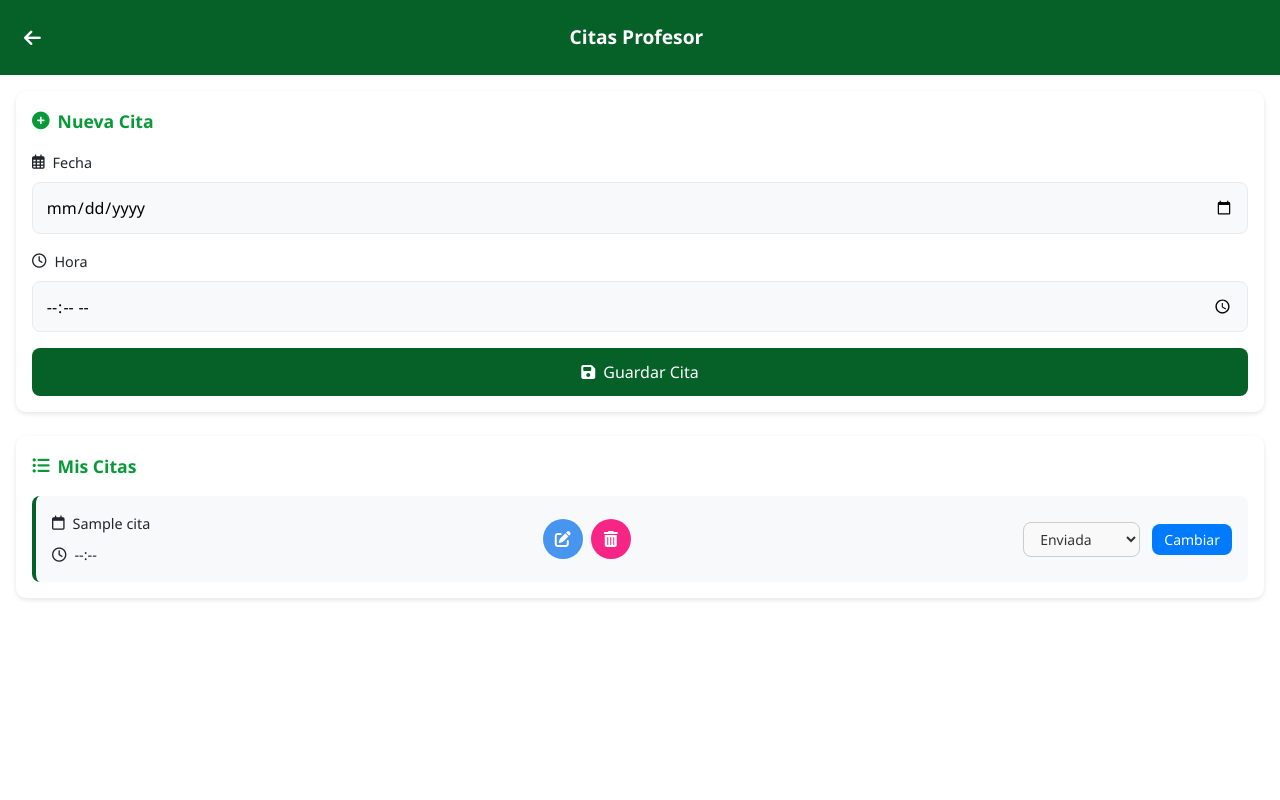
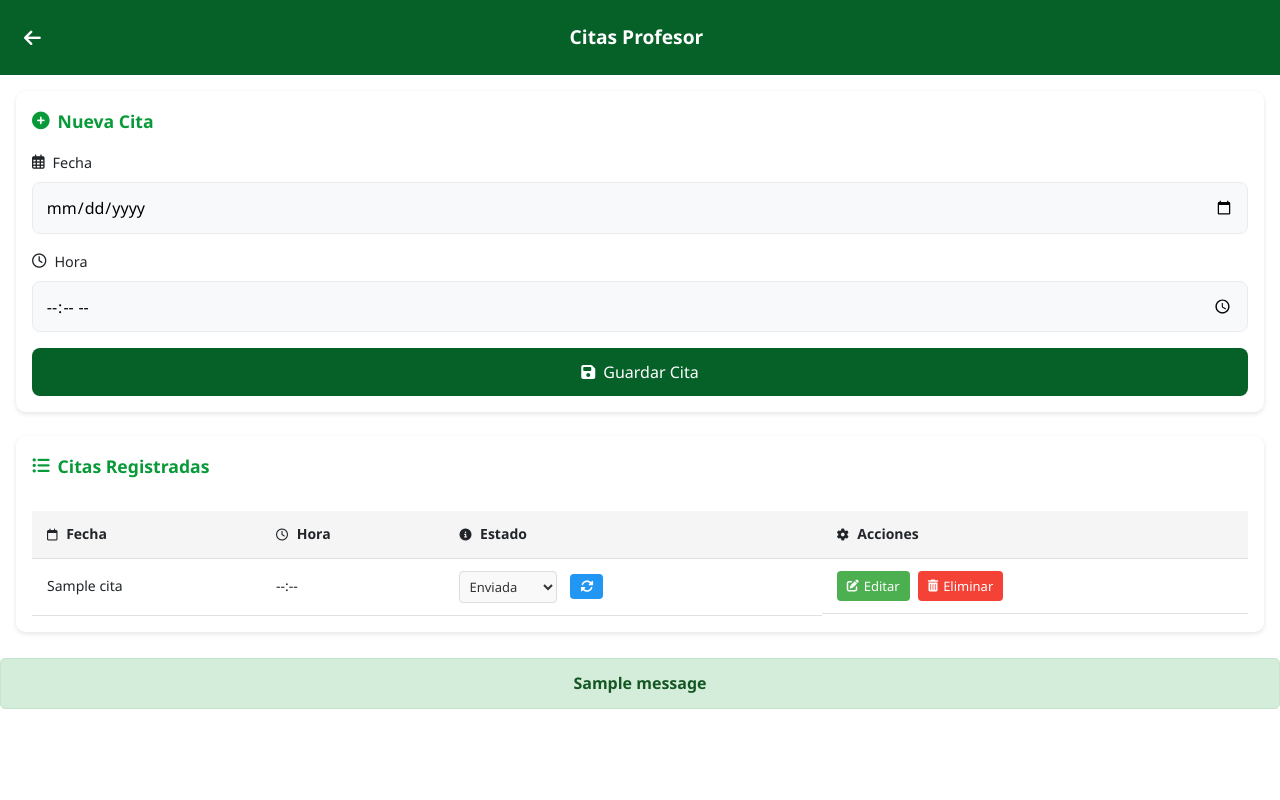
Before and after one commit to Miguel8817/PsicologiaPomaray, a Flask app: template templates/Gestion_admin_profesor.html in a window 1280 px wide. Run offline with Flask 3, Linux system fonts and the light colour scheme; the template is opened without the code that fills it: most values are stand-ins (such as "Sample title", 1, 10 or a date in 2020); one stand-in notice (Sample message) is shown; some libraries are stand-ins or nearby versions.

Commit message:
Add files via upload

```diff
--- a/app.py
+++ b/app.py
@@ -302,7 +302,7 @@ def editar_admin(id):
     return redirect(url_for('gestion_admin'))
 
 
-# -------------------- Admin profesor --------------------
+
 
 # -------------------- Admin profesor --------------------
 
--- a/templates/GestionCitas.html
+++ b/templates/GestionCitas.html
@@ -46,8 +46,8 @@
                             <tr>
                                 <th><i class="far fa-calendar table-icon"></i> Fecha</th>
                                 <th><i class="far fa-clock table-icon"></i> Hora</th>
+                                <th>Estado de la cita</th>
                                 <th>Acciones</th>
-                                <th>Estado</th>
                             </tr>
                         </thead>
                         <tbody>
--- a/templates/Gestion_admin_profesor.html
+++ b/templates/Gestion_admin_profesor.html
@@ -5,7 +5,95 @@
     <meta name="viewport" content="width=device-width, initial-scale=1.0">
     <title>Gestión de Citas Profesor</title>
     <link rel="stylesheet" href="https://cdnjs.cloudflare.com/ajax/libs/font-awesome/6.4.0/css/all.min.css">
-    <link rel="stylesheet" href="/static/css/Gestion_admin_profesor.css">
+    <link rel="stylesheet" href="/static/css/GestionAdmin.css">
+    <style>
+        /* Estilos adicionales para la tabla */
+        .appointments-table {
+            width: 100%;
+            border-collapse: collapse;
+            margin-top: 15px;
+            font-size: 14px;
+        }
+
+        .appointments-table th, .appointments-table td {
+            padding: 12px 15px;
+            text-align: left;
+            border-bottom: 1px solid #e0e0e0;
+            vertical-align: middle;
+        }
+
+        .appointments-table th {
+            background-color: #f5f5f5;
+            font-weight: 600;
+            position: sticky;
+            top: 0;
+        }
+
+        .appointments-table tr:hover {
+            background-color: #f9f9f9;
+        }
+
+        .table-actions {
+            display: flex;
+            gap: 8px;
+            flex-wrap: wrap;
+        }
+
+        .btn-table {
+            padding: 6px 10px;
+            border: none;
+            border-radius: 4px;
+            cursor: pointer;
+            font-size: 13px;
+            display: inline-flex;
+            align-items: center;
+            justify-content: center;
+        }
+
+        .btn-edit-table {
+            background-color: #4CAF50;
+            color: white;
+        }
+
+        .btn-delete-table {
+            background-color: #f44336;
+            color: white;
+        }
+
+        .btn-status-table {
+            background-color: #2196F3;
+            color: white;
+        }
+
+        .table-icon {
+            margin-right: 5px;
+            font-size: 12px;
+        }
+
+        .status-select {
+            padding: 5px;
+            border-radius: 4px;
+            border: 1px solid #ddd;
+            font-size: 13px;
+        }
+
+        .status-form {
+            display: flex;
+            gap: 5px;
+            align-items: center;
+        }
+
+        @media (max-width: 768px) {
+            .appointments-table {
+                display: block;
+                overflow-x: auto;
+            }
+
+            .appointments-table td {
+                min-width: 120px;
+            }
+        }
+    </style>
 </head>
 <body>
     <div class="mobile-container">
@@ -36,40 +124,48 @@
             </section>
 
             <section class="appointments-list">
-                <h2><i class="fas fa-list-ul"></i> Mis Citas</h2>
+                <h2><i class="fas fa-list-ul"></i> Citas Registradas</h2>
                 <div class="appointments-container">
-                    {% for cita in psicologo %}
-                    <div class="appointment-card">
-                        <div class="appointment-info">
-                            <div class="appointment-date">
-                                <i class="far fa-calendar"></i>
-                                <span>{{ cita.1 }}</span>
-                            </div>
-                            <div class="appointment-time">
-                                <i class="far fa-clock"></i>
-                                <span>{{ cita.2 if cita.2 else '--:--' }}</span>
-                            </div>
-                        </div>
-                        <div class="appointment-actions">
-                            <button class="btn-edit" onclick="openEditModal('{{ cita.0 }}', '{{ cita.1 }}', '{{ cita.2 }}')">
-                                <i class="fas fa-edit"></i>
-                            </button>
-                            <form action="/Delete_profesor_admin/{{ cita.0 }}" method="POST" class="delete-form">
-                                <button type="submit" class="btn-delete" onclick="return confirm('¿Eliminar esta cita?')">
-                                    <i class="fas fa-trash-alt"></i>
-                                </button>
-                            </form>
-                        </div>
-                        <form action="/cita_admin_profesor/{{ cita.0 }}" method="POST" style="display: inline;">
-                            <select name="estado">
-                                <option value="enviada" {% if cita.3 == 'enviada' %}selected{% endif %}>Enviada</option>
-                                <option value="aceptada" {% if cita.3 == 'aceptada' %}selected{% endif %}>Aceptada</option>
-                                <option value="rechazada" {% if cita.3 == 'rechazada' %}selected{% endif %}>Rechazada</option>
-                            </select>
-                            <button type="submit">Cambiar</button>
-                        </form>
-                    </div>
-                    {% endfor %}
+                    <table class="appointments-table">
+                        <thead>
+                            <tr>
+                                <th><i class="far fa-calendar table-icon"></i> Fecha</th>
+                                <th><i class="far fa-clock table-icon"></i> Hora</th>
+                                <th><i class="fas fa-info-circle table-icon"></i> Estado</th>
+                                <th><i class="fas fa-cog table-icon"></i> Acciones</th>
+                            </tr>
+                        </thead>
+                        <tbody>
+                            {% for citas in profesor %}
+                            <tr>
+                                <td>{{ citas.1 }}</td>
+                                <td>{{ citas.2 if citas.2 else '--:--' }}</td>
+                                <td>
+                                    <form action="/cita_admin_profesor/{{ citas.0 }}/estado" method="POST" class="status-form">
+                                        <select name="estado" class="status-select">
+                                            <option value="Enviada" {% if citas.3 == 'Enviada' %}selected{% endif %}>Enviada</option>
+                                            <option value="Aceptada" {% if citas.3 == 'Aceptada' %}selected{% endif %}>Aceptada</option>
+                                            <option value="Rechazada" {% if citas.3 == 'Rechazada' %}selected{% endif %}>Rechazada</option>
+                                        </select>
+                                        <button type="submit" class="btn-table btn-status-table">
+                                            <i class="fas fa-sync-alt"></i>
+                                        </button>
+                                    </form>
+                                </td>
+                                <td class="table-actions">
+                                    <button class="btn-table btn-edit-table" onclick="openEditModal('{{ citas.0 }}', '{{ citas.1 }}', '{{ citas.2 }}')">
+                                        <i class="fas fa-edit table-icon"></i> Editar
+                                    </button>
+                                    <form action="/Delete_profesor_admin/{{ citas.0 }}" method="POST" class="delete-form" style="display: inline;">
+                                        <button type="submit" class="btn-table btn-delete-table" onclick="return confirm('¿Eliminar esta cita?')">
+                                            <i class="fas fa-trash-alt table-icon"></i> Eliminar
+                                        </button>
+                                    </form>
+                                </td>
+                            </tr>
+                            {% endfor %}
+                        </tbody>
+                    </table>
                 </div>
             </section>
         </main>
@@ -83,7 +179,7 @@
                         <i class="fas fa-times"></i>
                     </button>
                 </div>
-                <form id="editForm" action="/Editar_profesor_admin/{{ cita.0 }}" method="POST" class="appointment-form">
+                <form id="editForm" action="/editar_admin" method="POST" class="appointment-form">
                     <input type="hidden" id="editId" name="id">
                     <div class="form-group">
                         <label for="editFecha"><i class="far fa-calendar-alt"></i> Fecha</label>
@@ -99,6 +195,16 @@
                 </form>
             </div>
         </div>
+
+        {% with messages = get_flashed_messages(with_categories=true) %}
+        {% if messages %}
+            <div class="flash-messages">
+            {% for category, message in messages %}
+                <div class="alert {{ category }}">{{ message }}</div>
+            {% endfor %}
+            </div>
+        {% endif %}
+        {% endwith %}
     </div>
 
     <script>
@@ -108,7 +214,7 @@
             document.getElementById('editId').value = id;
             document.getElementById('editFecha').value = fecha;
             document.getElementById('editHora').value = hora;
-            document.getElementById('editForm').action = '/editar_admin/' + id;
+            document.getElementById('editForm').action = '/Editar_profesor_admin/' + id;
             editModal.style.display = 'flex';
         }
 
```
